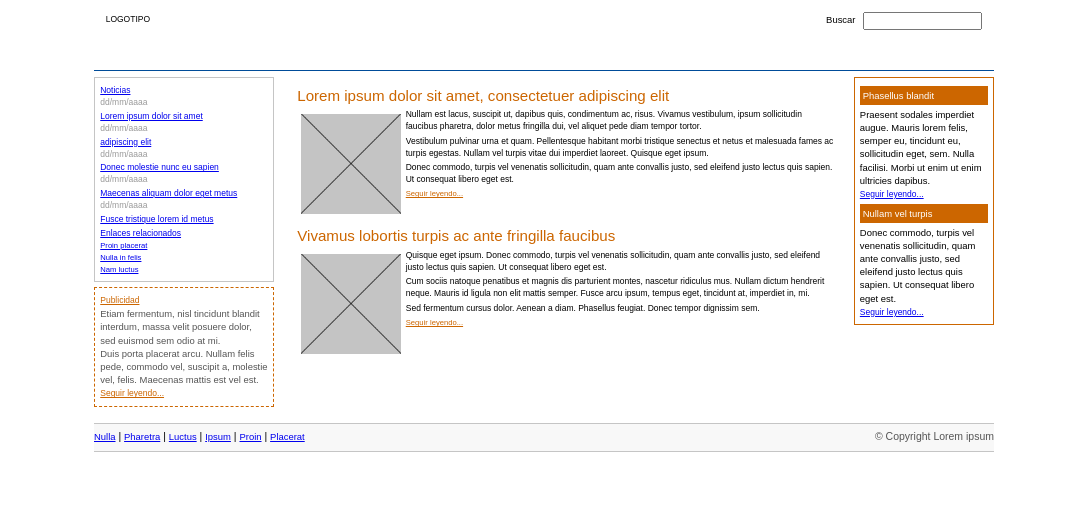
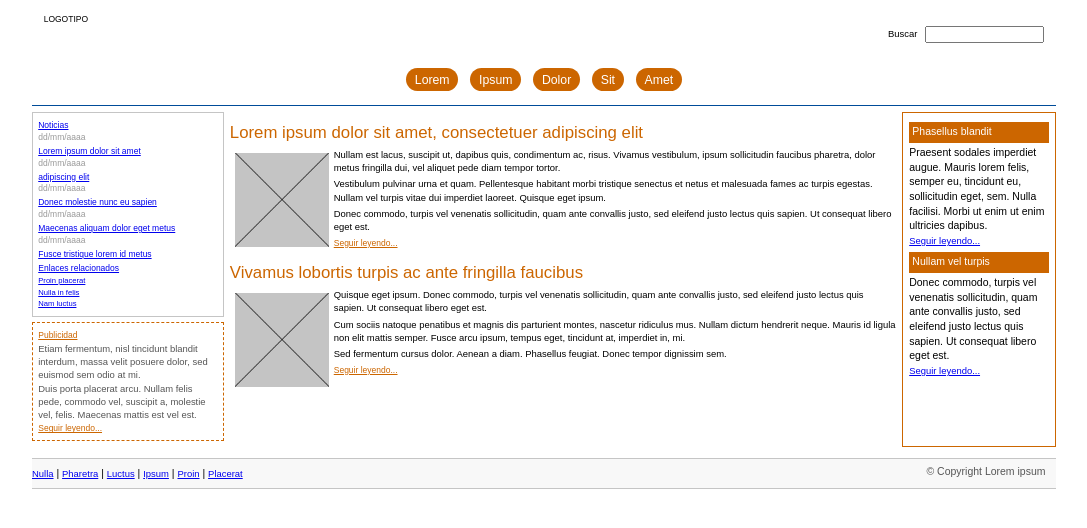
Before and after one commit to AbiezerRamirez/Actividades, a plain HTML site: page actividad-margen-y-relleno/dist/index.html in a window 1280 px wide. Shown: the whole page, without its empty margins (96-1183 px from the left). Drawn offline with Linux system fonts and the light colour scheme.

Commit message:
margen y relleno

```diff
--- a/actividad-margen-y-relleno/dist/index.html
+++ b/actividad-margen-y-relleno/dist/index.html
@@ -2,8 +2,11 @@
 <html lang="en" >
 <head>
   <meta charset="UTF-8">
+  <meta http-equiv="X-UA-Compatible" content="IE=edge">
+  <meta name="viewport" content="width=device-width, initial-scale=1.0">
   <title>CodePen - Actividad Margen y relleno</title>
-  <link rel="stylesheet" href="./style.css">
+  <!-- <link rel="stylesheet" href="./style.css"> -->
+  <link rel="stylesheet" href="./styles.css">
 
 </head>
 <body>
@@ -107,7 +110,7 @@
 </aside>
 <!-- /Lateral -->
 
-<div id="contenido">
+<!-- <div id="contenido"> -->
 
   <!-- Principal -->
   <section id="principal">
@@ -181,7 +184,7 @@
   </section>
   <!-- /Secundario -->
 
-</div>
+<!-- </div> -->
 <!-- /Contenido -->
 
 <div class="clear"></div>
--- /dev/null
+++ b/actividad-margen-y-relleno/dist/styles.css
@@ -0,0 +1,264 @@
+/* === IMPORTANTE ===================================================
+			 No modificar estos estilos, ya que son imprescindibles para
+			 que la página se vea correctamente.
+			 ================================================================== */
+
+/*-- Básico ----------------------------------------------------------*/
+ul, ul li {
+    margin: 0;
+    padding: 0;
+    list-style: none;
+  }
+
+  h1, h2, h3, p, form {
+    margin: 0;
+    padding: 0;
+  }
+
+  /* .clear {
+    clear: both;
+  } */
+  img {
+    border: none;
+  }
+
+  /*-- Layout ----------------------------------------------------------*/
+  /* body {
+    width: 90%;
+    max-width: 900px;
+    margin: 0 auto;
+  } */
+
+  /* #cabecera,
+  #menu,
+  #lateral,
+  #contenido #principal,
+  #contenido #secundario,
+  #pie {
+    border: 2px solid #777;
+  } */
+
+  /* #cabecera {
+    clear: both;
+  }
+
+  #menu {
+    clear: both;
+  }
+
+  #lateral {
+    float: left;
+    width: 20%;
+  }
+
+  #contenido {
+    float: right;
+    width: 78%;
+  }
+
+  #contenido #principal {
+    float: left;
+    width: 78%;
+  }
+
+  #contenido #secundario {
+    float: right;
+    width: 20%;
+  }
+
+  #pie {
+    clear: both;
+  } */
+
+  /*-- Cabecera --------------------------------------------------------*/
+  /* #cabecera #logo {
+    float: left;
+  } */
+
+  /* #cabecera #buscador {
+    float: right;
+  } */
+
+  /*-- Menu ------------------------------------------------------------*/
+  /* #menu ul#menu_principal li {
+    display: inline;
+    float: left;
+  } */
+
+  /*-- Sección Principal -----------------------------------------------*/
+  /* #contenido #principal .articulo img {
+    width: 100px;
+    float: left;
+  } */
+
+  /*-- Pie de página ---------------------------------------------------*/
+  /* #pie .enlaces {
+    float: left;
+  }
+
+  #pie .copyright {
+    float: right;
+  } */
+
+  /* === IMPORTANTE ===================================================
+               A partir de aquí, se pueden añadir todos los estilos propios que
+               sean necesarios.
+               ================================================================== */
+
+  * {
+    /* box-sizing: border-box; */
+    /* color: #000; */
+    font: .9em/1.4 arial;
+  }
+
+  body {
+    margin: 0 10vw;
+    display: grid;
+    grid-template-columns: 15vw 53vw 12vw;
+    grid-template-areas:
+        "header header header"
+        "nav nav nav"
+        "aside cont aside2"
+        "footer footer footer";
+  }
+
+  #cabecera {
+    grid-area: header;
+    padding: 1em;
+  }
+
+  #menu {
+    grid-area: nav;
+    padding: .5em;
+    margin-bottom: .5em;
+    border-bottom: 1px solid #004c99;
+  }
+
+  #lateral {
+    grid-area: aside;
+    font-size: .9em;
+  }
+
+  .principal {
+      grid-area: cont;
+  }
+
+  .secundario {
+      grid-area: aside2;
+  }
+
+  #pie {
+      grid-area: footer;
+    margin-top: 1em;
+    padding: .5em 0;
+    border-top: 1px solid #c5c5c5;
+    border-bottom: 1px solid #c5c5c5;
+    background-color: #9991;
+  }
+
+  #buscador {
+      float: right;
+  }
+
+  #menu_principal {
+      display: flex;
+      justify-content: center;
+      margin: 1em 0;
+  }
+
+  #menu a:hover {
+      background-color: #cc660077;
+      color: #000;
+  }
+
+  #menu a {
+    color: #fff;
+    margin: 0 .5em;
+    font-size: 1.3em;
+    padding: .4em .7em;
+    border-radius: 1em;
+    text-decoration: none;
+    background-color: #cc6600;
+  }
+
+  #noticias, #publicidad, #principal, #secundario {
+      padding: .5em;
+  }
+
+  .articulo {
+    margin: .5em 0em;
+    display: inline-block;
+  }
+
+  .articulo img {
+    float: left;
+    margin: .5em;
+    width: 10em;
+  }
+
+  .articulo h2 {
+    color: #cc6600;
+    font-size: 1.6em;
+    line-height: 1.2;
+    margin-bottom: .3em;
+  }
+
+  .articulo a {
+    color: #cc6600;
+  }
+
+  .articulo p {
+    margin: .3em 0;
+  }
+
+  #publicidad {
+    margin: .5em 0em;
+    display: inline-block;
+    border: 1px dashed #cc6600;
+    color: #555;
+  }
+
+  #publicidad a:link {
+    color: #cc6600;
+  }
+
+  .copyright {
+    color: #555;
+    float: right;
+    margin-right: 1em;
+  }
+
+  #noticias {
+    border: 1px solid #c5c5c5;
+  }
+
+  #secundario {
+    border: 1px solid #cc6600;
+  }
+
+  #secundario h2 {
+    background-color: #cc6600;
+    margin: .3em 0;
+    padding: .3em;
+    color: #fff;
+  }
+
+  .fecha {
+    display: block;
+    color: #999;
+  }
+
+  #lateral #noticias h3 {
+    color: #003366;
+  }
+
+  .clear {
+      display: none;
+  }
+
+@media all and (max-width: 700px){
+    body {
+        display: flex;
+        flex-direction: column;
+    }
+}
--- /dev/null
+++ b/grid/areas-con-nombre/dist/style.css
@@ -0,0 +1,54 @@
+body {
+  max-width: 1200px;
+  margin: 10px auto;
+}
+header,
+section,
+main,
+footer {
+  background-color: #444;
+  color: #fff;
+  border-radius: 5px;
+  padding: 0.5em;
+  margin: 0.1em;
+}
+
+header,
+footer,
+h1 {
+  font-size: 2rem;
+  text-align: center;
+}
+
+/* diseño 1 */
+
+.wrapper {
+  display: grid;
+  grid-template-columns: 15% 70% 15%;
+  grid-template-areas:
+    "header header header"
+    "side1 cont side2"
+    "side1 cont side2"
+    "side1 cont side2"
+    "side1 footer footer";
+}
+
+header {
+  grid-area: header;
+}
+
+.sidebar {
+  grid-area: side1;
+}
+
+.sidebar2 {
+  grid-area: side2;
+}
+
+.content {
+  grid-area: cont;
+}
+
+.footer {
+  grid-area: footer;
+}
--- /dev/null
+++ b/grid/areas-con-nombre/src/style.css
@@ -0,0 +1,21 @@
+body {
+  max-width: 1200px;
+  margin: 10px auto;
+}
+header,
+section,
+main,
+footer {
+  background-color: #444;
+  color: #fff;
+  border-radius: 5px;
+  padding: 0.5em;
+  margin: 0.1em;
+}
+
+header,
+footer,
+h1 {
+  font-size: 2rem;
+  text-align: center;
+}
```
Also changed, not shown: grid/areas-con-nombre/dist/index.html (added, +33 -0 lines), grid/areas-con-nombre/src/index.html (added, +19 -0 lines), grid/areas-con-nombre/license.txt (added), 1 other file.
